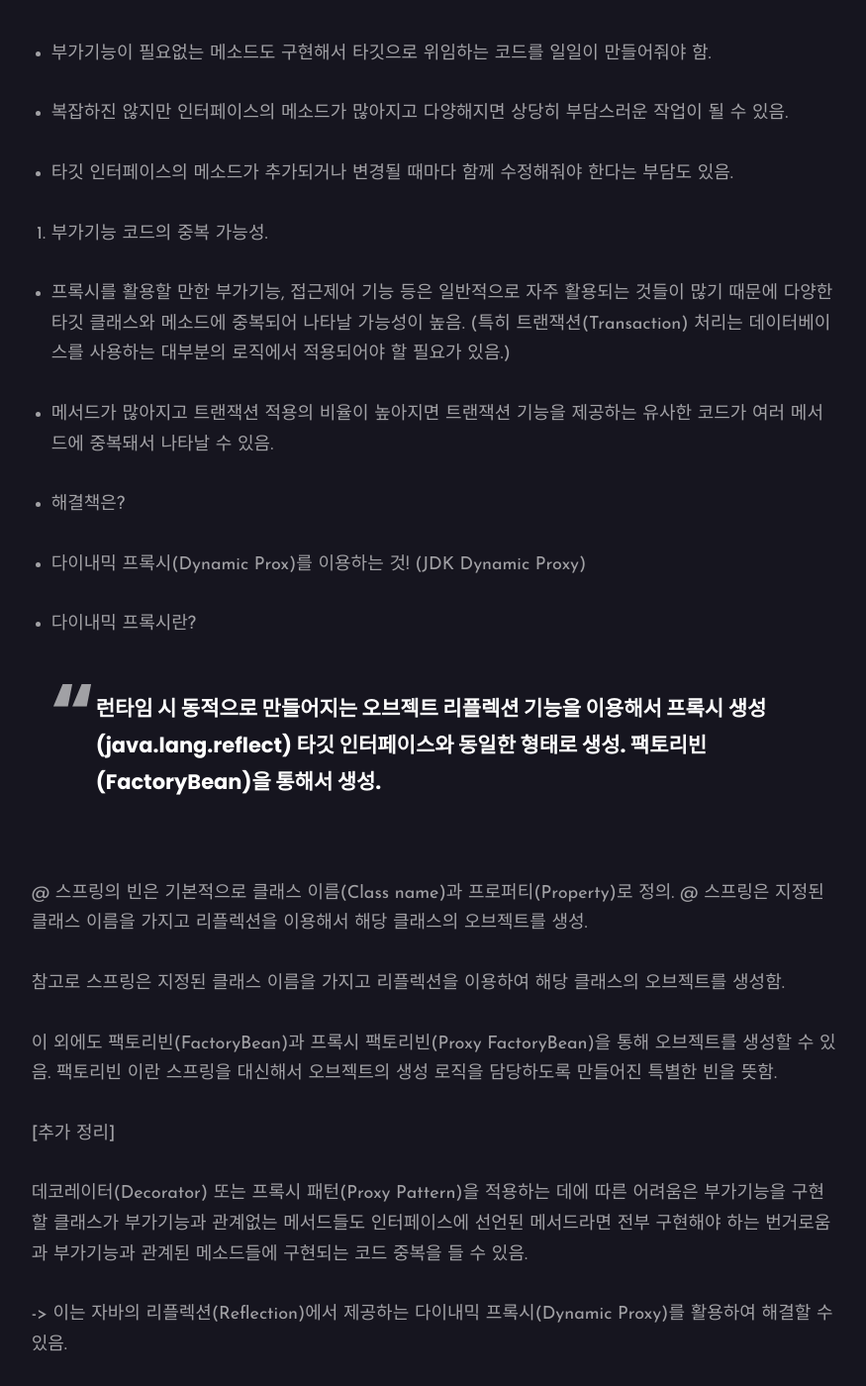
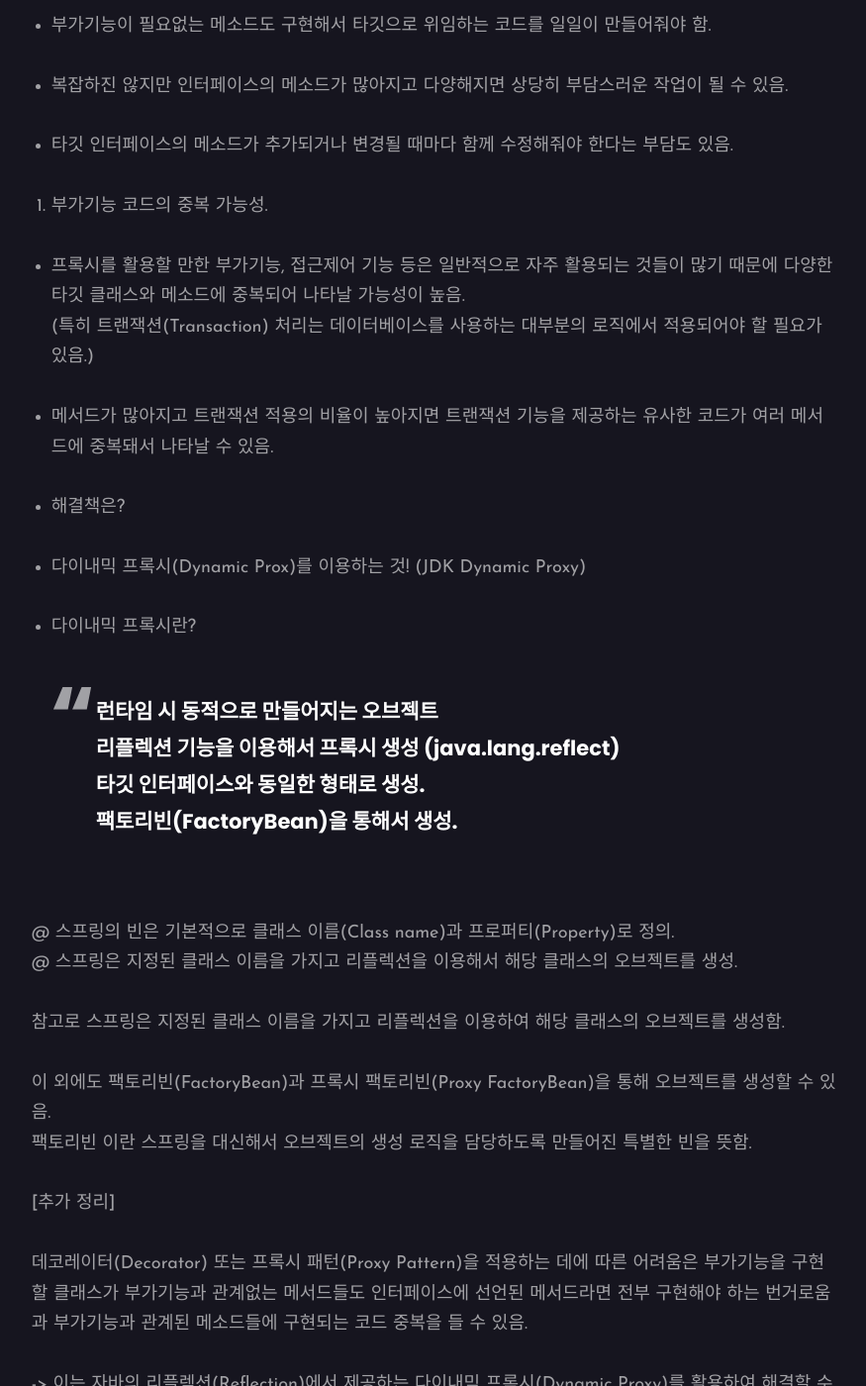
Before and after one commit to hs95blue/hs95blue.github.io, a Jekyll site: the page built from _posts/2020-09-24-2.md, in a window 1280 px wide and 1400 px high, scrolled down 1384 px. Shown: the whole window at 99% size, without its empty margins (200-1075 px from the left). Built offline with Jekyll 4.4.1, drawn with Linux system fonts in a browser that asks for light colours; nearby versions of some CDN libraries; comment, search, counter and statistics services are not loaded; part of the change alters nothing that is shown; some of the changed text lies outside the part shown.

Commit message:
Update 2020-09-24-2.md

```diff
--- a/_posts/2020-09-24-2.md
+++ b/_posts/2020-09-24-2.md
@@ -6,87 +6,88 @@ image:  '/images/spring.png'
 tags:   Spring
 ---
 
-6) Dynamic Proxy (동적 프록시)
+### Dynamic Proxy (동적 프록시)
 
 
 
-앞선 강좌에서 설명한 대로, AOP를 구현하기 위해 사용되는 프록시(Poxy) 개념은 상당히 유용한 면이 있지만, 단점도 가지고 있음.
+AOP를 구현하기 위해 사용되는 프록시(Poxy) 개념은 상당히 유용한 면이 있지만, 단점도 가지고 있음.<br/>
 
 
 
-* 프록시의 단점.
+* 프록시의 단점.<br/>
 
 
 
- 1. 매 번 새로운 클래스 정의 필요.
+ 1. 매 번 새로운 클래스 정의 필요.<br/>
 
-  - 실제 프록시 클래스(Proxy Class)는 실제 구현 클래스와 동일한 형태를 가지고 있기 때문에 구현 클래스의 Interface를 모두 구현해야 함.
+  - 실제 프록시 클래스(Proxy Class)는 실제 구현 클래스와 동일한 형태를 가지고 있기 때문에 구현 클래스의 Interface를 모두 구현해야 함.<br/>
 
 
 
- 2. 타깃의 인터페이스를 구현하고 위임하는 코드 작성의 번거로움.
+ 2. 타깃의 인터페이스를 구현하고 위임하는 코드 작성의 번거로움.<br/>
 
-  - 부가기능이 필요없는 메소드도 구현해서 타깃으로 위임하는 코드를 일일이 만들어줘야 함.
+  - 부가기능이 필요없는 메소드도 구현해서 타깃으로 위임하는 코드를 일일이 만들어줘야 함.<br/>
 
-  - 복잡하진 않지만 인터페이스의 메소드가 많아지고 다양해지면 상당히 부담스러운 작업이 될 수 있음.
+  - 복잡하진 않지만 인터페이스의 메소드가 많아지고 다양해지면 상당히 부담스러운 작업이 될 수 있음.<br/>
 
-  - 타깃 인터페이스의 메소드가 추가되거나 변경될 때마다 함께 수정해줘야 한다는 부담도 있음.
+  - 타깃 인터페이스의 메소드가 추가되거나 변경될 때마다 함께 수정해줘야 한다는 부담도 있음.<br/>
 
 
 
- 3. 부가기능 코드의 중복 가능성.
+ 3. 부가기능 코드의 중복 가능성.<br/>
 
-  - 프록시를 활용할 만한 부가기능, 접근제어 기능 등은 일반적으로 자주 활용되는 것들이 많기 때문에 다양한 타깃 클래스와 메소드에 중복되어 나타날 가능성이 높음. (특히 트랜잭션(Transaction) 처리는 데이터베이스를 사용하는 대부분의 로직에서 적용되어야 할 필요가 있음.)
+  - 프록시를 활용할 만한 부가기능, 접근제어 기능 등은 일반적으로 자주 활용되는 것들이 많기 때문에 다양한 타깃 클래스와 메소드에 중복되어 나타날 가능성이 높음. <br/>(특히 트랜잭션(Transaction) 처리는 데이터베이스를 사용하는 대부분의 로직에서 적용되어야 할 필요가 있음.)<br/>
 
-  - 메서드가 많아지고 트랜잭션 적용의 비율이 높아지면 트랜잭션 기능을 제공하는 유사한 코드가 여러 메서드에 중복돼서 나타날 수 있음.
+  - 메서드가 많아지고 트랜잭션 적용의 비율이 높아지면 트랜잭션 기능을 제공하는 유사한 코드가 여러 메서드에 중복돼서 나타날 수 있음.<br/>
 
 
 
 
 
-* 해결책은?
+* 해결책은?<br/>
 
- - 다이내믹 프록시(Dynamic Prox)를 이용하는 것! (JDK Dynamic Proxy)
+ - 다이내믹 프록시(Dynamic Prox)를 이용하는 것! (JDK Dynamic Proxy)<br/>
 
 
 
- - 다이내믹 프록시란?
+ - 다이내믹 프록시란?<br/>
 
-    > 런타임 시 동적으로 만들어지는 오브젝트
-    > 리플렉션 기능을 이용해서 프록시 생성 (java.lang.reflect)
-    > 타깃 인터페이스와 동일한 형태로 생성.
-    > 팩토리빈(FactoryBean)을 통해서 생성.
+    > 런타임 시 동적으로 만들어지는 오브젝트<br/>
+    > 리플렉션 기능을 이용해서 프록시 생성 (java.lang.reflect)<br/>
+    > 타깃 인터페이스와 동일한 형태로 생성.<br/>
+    > 팩토리빈(FactoryBean)을 통해서 생성.<br/>
 
 
 
-  @ 스프링의 빈은 기본적으로 클래스 이름(Class name)과 프로퍼티(Property)로 정의.
-  @ 스프링은 지정된 클래스 이름을 가지고 리플렉션을 이용해서 해당 클래스의 오브젝트를 생성.
+  @ 스프링의 빈은 기본적으로 클래스 이름(Class name)과 프로퍼티(Property)로 정의. <br/>
+  @ 스프링은 지정된 클래스 이름을 가지고 리플렉션을 이용해서 해당 클래스의 오브젝트를 생성.<br/>
 
 
 
-참고로 스프링은 지정된 클래스 이름을 가지고 리플렉션을 이용하여 해당 클래스의 오브젝트를 생성함.
+참고로 스프링은 지정된 클래스 이름을 가지고 리플렉션을 이용하여 해당 클래스의 오브젝트를 생성함.<br/>
 
-이 외에도 팩토리빈(FactoryBean)과 프록시 팩토리빈(Proxy FactoryBean)을 통해 오브젝트를 생성할 수 있음. 팩토리빈 이란 스프링을 대신해서 오브젝트의 생성 로직을 담당하도록 만들어진 특별한 빈을 뜻함.
+이 외에도 팩토리빈(FactoryBean)과 프록시 팩토리빈(Proxy FactoryBean)을 통해 오브젝트를 생성할 수 있음.<br/>
+ 팩토리빈 이란 스프링을 대신해서 오브젝트의 생성 로직을 담당하도록 만들어진 특별한 빈을 뜻함.<br/>
 
 
 
 [추가 정리]
 
-데코레이터(Decorator) 또는 프록시 패턴(Proxy Pattern)을 적용하는 데에 따른 어려움은 부가기능을 구현할 클래스가 부가기능과 관계없는 메서드들도 인터페이스에 선언된 메서드라면 전부 구현해야 하는 번거로움과 부가기능과 관계된 메소드들에 구현되는 코드 중복을 들 수 있음.
+데코레이터(Decorator) 또는 프록시 패턴(Proxy Pattern)을 적용하는 데에 따른 어려움은 부가기능을 구현할 클래스가 부가기능과 관계없는 메서드들도 인터페이스에 선언된 메서드라면 전부 구현해야 하는 번거로움과 부가기능과 관계된 메소드들에 구현되는 코드 중복을 들 수 있음.<br/>
 
 
 
- -> 이는 자바의 리플렉션(Reflection)에서 제공하는 다이내믹 프록시(Dynamic Proxy)를 활용하여 해결할 수 있음.
+ -> 이는 자바의 리플렉션(Reflection)에서 제공하는 다이내믹 프록시(Dynamic Proxy)를 활용하여 해결할 수 있음.<br/>
 
 
 
-1. Proxy.newProxyInstance() 를 통한 프록시 생성.
+1. Proxy.newProxyInstance() 를 통한 프록시 생성.<br/>
 
-2. Proxy.newProxyInstance() 를 호출할 때 전달하는 InvocationHandler 인터페이스의 단일 메소드인 invoke()에 부가 기능을 단 한번 만 구현함으로써 코드 중복 해결.
+2. Proxy.newProxyInstance() 를 호출할 때 전달하는 InvocationHandler 인터페이스의 단일 메소드인 invoke()에 부가 기능을 단 한번 만 구현함으로써 코드 중복 해결.<br/>
 
 
-=> 다이나믹 프록시 오브젝트는 클래스 파일 자체가 존재하지 않음.
+=> 다이나믹 프록시 오브젝트는 클래스 파일 자체가 존재하지 않음.<br/>
 
-=> 빈 오브젝트로 등록 불가.
+=> 빈 오브젝트로 등록 불가.<br/>
 
-=> 팩토리빈 인터페이스 활용. (팩토리빈 인터페이스를 구현한 클래스를 빈으로 등록)
+=> 팩토리빈 인터페이스 활용. (팩토리빈 인터페이스를 구현한 클래스를 빈으로 등록)<br/>
```
